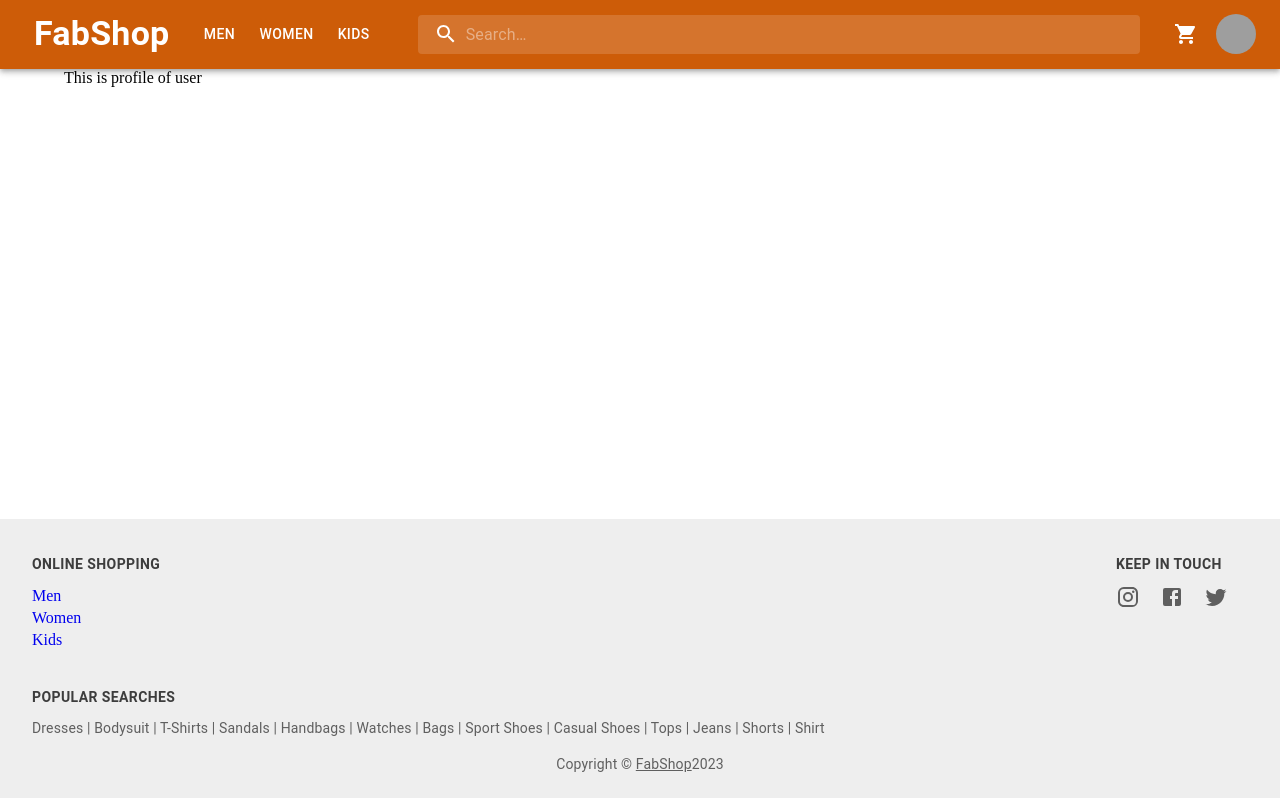
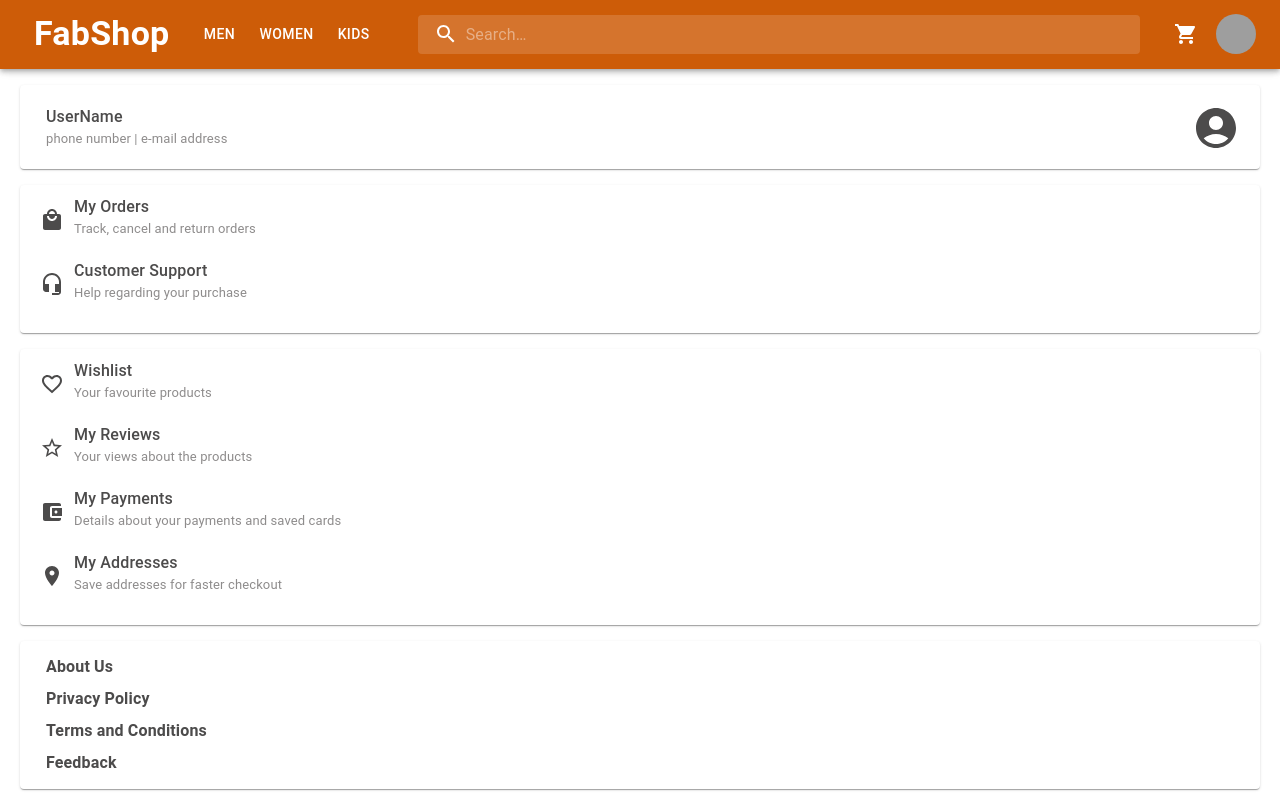
Before and after one commit to chauhanshilpa/FabShop, a React (Create React App) app: page /user/Profile in a window 1280 px wide. Shown: the top 800 px of the page. Built offline with nearby package versions, Linux system fonts and the light colour scheme; grey boxes are pictures that could not be loaded.

Commit message:
Make Profile page

```diff
--- a/src/components/footer/Footer.tsx
+++ b/src/components/footer/Footer.tsx
@@ -28,7 +28,7 @@
         mt: "auto",
         backgroundColor: (theme) =>
           theme.palette.mode === "light"
-            ? theme.palette.grey[200]
+            ? theme.palette.grey[300]
             : theme.palette.grey[800],
       }}
       className="footer"
--- /dev/null
+++ b/src/pages/profile/Profile.css
@@ -0,0 +1,50 @@
+.my-account-section {
+  margin-top: 1rem;
+  padding: 0 20px;
+}
+
+.my-account-section .row-1,
+.my-account-section .row-2,
+.my-account-section .row-3,
+.my-account-section .row-4,
+.my-account-section .row-5,
+.my-account-section .row-6,
+.my-account-section .row-7 {
+  display: flex;
+  line-height: 4;
+  margin: auto;
+  height: 50%;
+}
+
+.my-account-section .row-1 {
+  align-items: center;
+  justify-content: space-between;
+  margin-left: 1rem;
+}
+
+.my-account-section .first-heading {
+  font-weight: 500;
+  color: rgb(76, 75, 75);
+}
+
+.my-account-section .second-heading {
+  font-size: small;
+  color: #8e8c8c;
+}
+
+.my-account-section .card {
+  margin-bottom: 1rem;
+  padding: 10px;
+}
+
+.my-account-section .icon {
+  margin: auto 10px;
+  color: rgb(76, 75, 75);
+}
+
+.my-account-section .card.card-actions * {
+  font-weight: 600;
+  color: rgb(76, 75, 75);
+  line-height: 2;
+  margin-left: 1rem;
+}
--- a/src/pages/profile/Profile.tsx
+++ b/src/pages/profile/Profile.tsx
@@ -1,10 +1,113 @@
+import "./Profile.css";
 import Box from "@mui/material/Box";
-import Container from "@mui/material/Container";
+import Card from "@mui/material/Card";
+import Typography from "@mui/material/Typography";
+import AccountCircleIcon from "@mui/icons-material/AccountCircle";
+import LocalMallIcon from "@mui/icons-material/LocalMall";
+import HeadsetMicIcon from "@mui/icons-material/HeadsetMic";
+import FavoriteBorderIcon from "@mui/icons-material/FavoriteBorder";
+import StarBorderIcon from "@mui/icons-material/StarBorder";
+import AccountBalanceWalletIcon from "@mui/icons-material/AccountBalanceWallet";
+import LocationOnIcon from "@mui/icons-material/LocationOn";
 
+/**
+ *
+ * @returns Account details of user
+ */
 const Profile = () => {
   return (
-    <Box className="main">
-      <Container>This is profile of user</Container>
+    <Box className="my-account-section">
+      <Card className="card">
+        <Box className="row-1">
+          <Box>
+            <Typography className="first-heading">UserName</Typography>
+            <Typography className="second-heading">
+              phone number | e-mail address
+            </Typography>
+          </Box>
+          <Box className="icon">
+            <AccountCircleIcon
+              sx={{ fontSize: "xxx-large", verticalAlign: "middle" }}
+            />
+          </Box>
+        </Box>
+      </Card>
+      <Card className="card">
+        <Box className="row-2">
+          <Box>
+            <LocalMallIcon className="icon" />
+          </Box>
+          <Box>
+            <Typography className="first-heading">My Orders</Typography>
+            <Typography className="second-heading">
+              Track, cancel and return orders
+            </Typography>
+          </Box>
+        </Box>
+        <Box className="row-3">
+          <Box>
+            <HeadsetMicIcon className="icon" />
+          </Box>
+          <Box>
+            <Typography className="first-heading">Customer Support</Typography>
+            <Typography className="second-heading">
+              Help regarding your purchase
+            </Typography>
+          </Box>
+        </Box>
+      </Card>
+      <Card className="card">
+        <Box className="row-4">
+          <Box>
+            <FavoriteBorderIcon className="icon" />
+          </Box>
+          <Box>
+            <Typography className="first-heading">Wishlist</Typography>
+            <Typography className="second-heading">
+              Your favourite products
+            </Typography>
+          </Box>
+        </Box>
+        <Box className="row-5">
+          <Box>
+            <StarBorderIcon className="icon" />
+          </Box>
+          <Box>
+            <Typography className="first-heading">My Reviews</Typography>
+            <Typography className="second-heading">
+              Your views about the products
+            </Typography>
+          </Box>
+        </Box>
+        <Box className="row-6">
+          <Box>
+            <AccountBalanceWalletIcon className="icon" />
+          </Box>
+          <Box>
+            <Typography className="first-heading">My Payments</Typography>
+            <Typography className="second-heading">
+              Details about your payments and saved cards
+            </Typography>
+          </Box>
+        </Box>
+        <Box className="row-7">
+          <Box>
+            <LocationOnIcon className="icon" />
+          </Box>
+          <Box>
+            <Typography className="first-heading">My Addresses</Typography>
+            <Typography className="second-heading">
+              Save addresses for faster checkout
+            </Typography>
+          </Box>
+        </Box>
+      </Card>
+      <Card className="card card-actions">
+        <Typography>About Us</Typography>
+        <Typography>Privacy Policy</Typography>
+        <Typography>Terms and Conditions</Typography>
+        <Typography>Feedback</Typography>
+      </Card>
     </Box>
   );
 };
```
